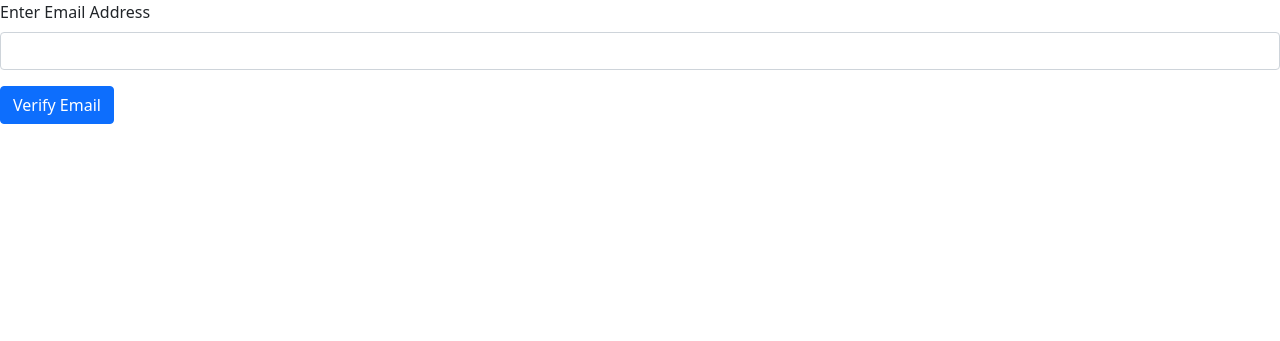
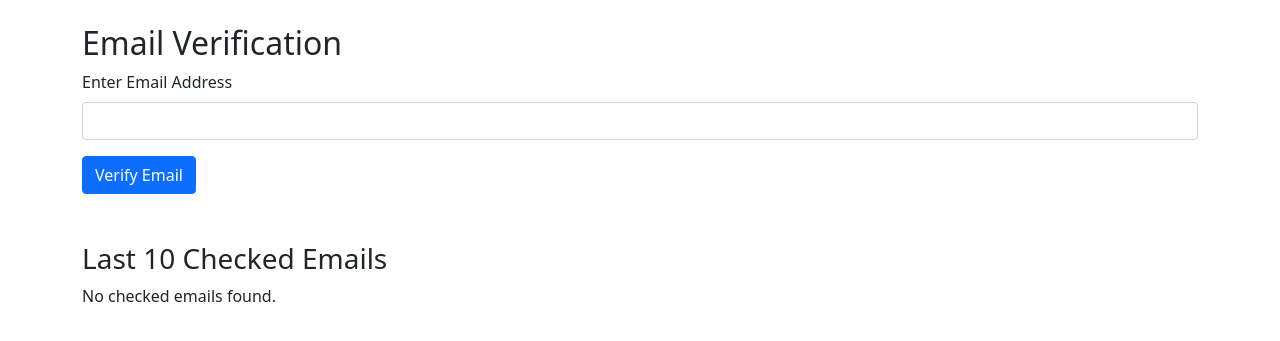
Before and after one commit to Nightwalker28/email-verification, a Flask app: page /verify in a window 1280 px wide. Shown: the top 341 px of the page. Run offline with Flask 3, Linux system fonts and the light colour scheme; the visitor is signed in with stand-in values (Sample User, id 1).

Commit message:
added cache n fixed db

```diff
--- a/app.py
+++ b/app.py
@@ -6,6 +6,7 @@ import numpy as np
 from flask import Flask, render_template, request, send_from_directory, jsonify, session, redirect, url_for, flash
 from authlib.integrations.flask_client import OAuth
 from flask_session import Session
+from sqlalchemy.orm import aliased
 import os
 import logging
 from dotenv import load_dotenv
@@ -15,6 +16,8 @@ from flask_sqlalchemy import SQLAlchemy
 from werkzeug.utils import secure_filename
 from logging.handlers import RotatingFileHandler
 import chardet
+from flask_migrate import Migrate
+from datetime import datetime
 from werkzeug.security import check_password_hash, generate_password_hash
 
 # Load environment variables
@@ -24,17 +27,18 @@ load_dotenv()
 app = Flask(__name__)
 app.secret_key = os.environ.get('SECRET_KEY')
 
+# Configure SQLAlchemy
+app.config['SQLALCHEMY_DATABASE_URI'] = 'mysql+mysqlconnector://root:@localhost/emailtool'
+app.config['SQLALCHEMY_TRACK_MODIFICATIONS'] = False
+db = SQLAlchemy(app)
+migrate = Migrate(app, db)
+
 # Configure session
 app.config['SESSION_TYPE'] = 'filesystem'
 app.config['SESSION_COOKIE_SECURE'] = True
 app.config['SESSION_COOKIE_HTTPONLY'] = True
 app.config['SESSION_COOKIE_SAMESITE'] = 'Lax'
 Session(app)
-
-# Configure SQLAlchemy
-app.config['SQLALCHEMY_DATABASE_URI'] = 'mysql+mysqlconnector://root:@localhost/emailtool'
-app.config['SQLALCHEMY_TRACK_MODIFICATIONS'] = False
-db = SQLAlchemy(app)
 
 class User(db.Model):
     __tablename__ = 'users'
@@ -45,11 +49,30 @@ class User(db.Model):
     email = db.Column(db.String(255), unique=True, nullable=False)
     password = db.Column(db.String(255), nullable=False)
     is_google = db.Column(db.Boolean, default=False)
+    is_paid = db.Column(db.Boolean, default=False)
+    verification_attempts = db.Column(db.Integer, default=0)
+    last_reset = db.Column(db.DateTime, default=datetime.utcnow)
 
 
     def __repr__(self):
         return f'<User {self.email}>'
 
+searched_email_user = db.Table('searched_email_user',
+    db.Column('user_id', db.Integer, db.ForeignKey('users.user_id'), primary_key=True),
+    db.Column('email_id', db.Integer, db.ForeignKey('searched_emails.email_id'), primary_key=True),
+    db.Column('timestamp', db.DateTime, default=datetime.utcnow)  # New timestamp column
+)
+
+class SearchedEMail(db.Model):
+    __tablename__ = 'searched_emails'
+
+    email_id = db.Column(db.Integer, primary_key=True)
+    email = db.Column(db.String(120), nullable=False, unique=True)
+    result = db.Column(db.String(50))  # Column for the result of the email verification
+    provider = db.Column(db.String(50))  # Column for the email provider
+    role_based = db.Column(db.Boolean)  # Column indicating if it's role-based
+    accept_all = db.Column(db.Boolean)  # Column indicating if the provider accepts all emails
+    full_inbox = db.Column(db.Boolean)
 
 
 # Configure OAuth
@@ -72,8 +95,13 @@ handler = RotatingFileHandler('app.log', maxBytes=10000000, backupCount=1)
 handler.setLevel(logging.INFO)
 formatter = logging.Formatter('%(asctime)s - %(name)s - %(levelname)s - %(message)s')
 handler.setFormatter(formatter)
-logger = logging.getLogger(__name__)
+logger = logging.getLogger()
+logger.setLevel(logging.INFO)
 logger.addHandler(handler)
+app.logger.handlers = []
+app.logger.addHandler(handler)
+app.logger.setLevel(logging.INFO)
+
 
 def detect_file_properties(filepath):
     """Detect the encoding and delimiter of the CSV file."""
@@ -87,17 +115,36 @@ def detect_file_properties(filepath):
 
 def detect_email_column(df):
     """Detects the column containing email addresses."""
+    logger.info('Detecting email column...')
     for column in df.columns:
         # Check if the column name is related to email
         if re.search(r'email|e-mail|email address', column, re.IGNORECASE):
+            logger.info(f'Email column detected: {column}')
             return column
+    logger.warning('No email column found')
     return None
 
 def sanitize_email(email):
     """Sanitize and validate email addresses."""
     if not isinstance(email, str):
+        logger.warning(f'Invalid email format: {email}')
         return None
-    return email.strip().lower()
+
+    sanitized_email = email.strip().lower()
+
+    # Simple email validation check (you may need a more comprehensive check)
+    if '@' not in sanitized_email or '.' not in sanitized_email:
+        logger.warning(f'Invalid email address after sanitization: {sanitized_email}')
+        return None
+
+    return sanitized_email
+
+def reset_verification_attempts(user):
+    current_date = datetime.utcnow()
+    if user.last_reset is None or user.last_reset.month != current_date.month:
+        user.verification_attempts = 0
+        user.last_reset = current_date
+        db.session.commit()
 
 def is_valid_email(email):
     if isinstance(email, float) and np.isnan(email):
@@ -170,7 +217,11 @@ def extract_provider_from_mx(mx_record, providers):
     return 'Unknown Provider'
 
 def perform_email_verification(email, providers, roles):
+    """Perform email verification and return detailed verification information."""
+    logger.info(f'Starting verification for email: {email}')
+
     if not is_valid_email(email):
+        logger.warning(f'Invalid email format: {email}')
         return {
             'result': "Invalid email format",
             'provider': 'Unknown Provider',
@@ -179,11 +230,36 @@ def perform_email_verification(email, providers, roles):
             'full_inbox': 'No'
         }
 
+    # Step 1: Check the database for existing verification results
+    existing_email = SearchedEMail.query.filter_by(email=email).first()
+    if existing_email:
+        logger.info(f'Found existing email verification result for {email}')
+        return {
+            'result': existing_email.result,
+            'provider': existing_email.provider,
+            'role_based': 'Yes' if existing_email.role_based else 'No',
+            'accept_all': 'Yes' if existing_email.accept_all else 'No',
+            'full_inbox': 'Yes' if existing_email.full_inbox else 'No'
+        }
+
     domain = email.split('@')[-1]
     username = email.split('@')[0]
-    mx_records = get_mx_records(domain)
+
+    # Fetch MX records
+    try:
+        mx_records = get_mx_records(domain)
+    except Exception as e:
+        logger.error(f'Error fetching MX records for domain {domain}: {e}')
+        return {
+            'result': "Error fetching MX records",
+            'provider': 'Unknown Provider',
+            'role_based': 'No',
+            'accept_all': 'No',
+            'full_inbox': 'No'
+        }
 
     if not mx_records:
+        logger.info(f'No MX records found for domain {domain}')
         return {
             'result': "No MX records found",
             'provider': 'Unknown Provider',
@@ -192,21 +268,72 @@ def perform_email_verification(email, providers, roles):
             'full_inbox': 'No'
         }
 
-    provider = next((extract_provider_from_mx(mx, providers) for mx in mx_records if extract_provider_from_mx(mx, providers) != 'Unknown Provider'), 'Unknown Provider')
+    # Find provider
+    provider = 'Unknown Provider'
+    for mx in mx_records:
+        for keyword, temp_provider in providers.items():
+            if keyword in mx:
+                provider = temp_provider
+                break
+        if provider != 'Unknown Provider':
+            break
 
-    # Get both email existence and full inbox status
-    email_exists, full_inbox = verify_email(mx_records, email)
+    # Verify email existence and full inbox status
+    try:
+        email_exists, full_inbox = verify_email(mx_records, email)
+    except Exception as e:
+        logger.error(f'Error verifying email {email}: {e}')
+        email_exists = False
+        full_inbox = False
 
-    # Check if the domain accepts all emails (catch-all)
+    # Check for catch-all/accept-all domain
     fake_email = f"blablabla@{domain}"
-    accept_all, _ = verify_email(mx_records, fake_email)  # full_inbox check is not needed here for fake email
+    try:
+        accept_all, _ = verify_email(mx_records, fake_email)
+    except Exception as e:
+        logger.error(f'Error checking catch-all status for domain {domain}: {e}')
+        accept_all = False
 
-    # Set the initial result
+    # Determine result based on verification status
     result = "Email exists" if email_exists else "Email does not exist"
-
-    # Customize the result if both email exists and accept_all is 'Yes'
     if email_exists and accept_all:
         result = "Risky"
+
+    logger.info(f'Verification result for email {email}: {result}, Provider: {provider}, Role-Based: {username in roles}, Accept-All: {accept_all}, Full Inbox: {full_inbox}')
+
+    # Step 2: Add or update the email verification record in SearchedEMail table
+    new_email_record = SearchedEMail(
+        email=email,
+        result=result,
+        provider=provider,
+        role_based=1 if username in roles else 0,
+        accept_all=1 if accept_all else 0,
+        full_inbox=1 if full_inbox else 0
+    )
+    db.session.add(new_email_record)
+    db.session.commit()
+
+    # Get or create the SearchedEMail entry
+    searched_email_entry = SearchedEMail.query.filter_by(email=email).first()
+
+    # Step 3: Check if the user has already verified this email, if so update the timestamp
+    user_id = session['user']
+    existing_entry = db.session.query(searched_email_user).filter_by(user_id=user_id, email_id=searched_email_entry.email_id).first()
+
+    if existing_entry:
+        # Update the timestamp to the current time
+        db.session.execute(
+            searched_email_user.update().
+            where(searched_email_user.c.user_id == user_id).
+            where(searched_email_user.c.email_id == searched_email_entry.email_id).
+            values(timestamp=datetime.utcnow())
+        )
+    else:
+        # Create a new entry if it does not exist
+        new_entry = searched_email_user.insert().values(user_id=user_id, email_id=searched_email_entry.email_id, timestamp=datetime.utcnow())
+        db.session.execute(new_entry)
+
+    db.session.commit()
 
     return {
         'result': result,
@@ -215,7 +342,6 @@ def perform_email_verification(email, providers, roles):
         'accept_all': 'Yes' if accept_all else 'No',
         'full_inbox': 'Yes' if full_inbox else 'No'
     }
-
 
 
 def load_file(filename, separator=None):
@@ -240,7 +366,11 @@ roles = load_file('roles.txt')
 
 @app.route('/')
 def indexview():
-    return render_template('index.html')
+    # Check if the user is in session
+    if 'user' in session:  # Replace 'user_id' with the appropriate key used for session management
+        return redirect(url_for('homeview'))  # Redirect to the home view if the user is logged in
+    else:
+        return render_template('index.html')
 
 @app.route('/home')
 def homeview():
@@ -251,67 +381,144 @@ def homeview():
 @app.route('/verify')
 def verifyview():
     if 'user' in session:
-        return render_template('verify.html')
+        user_id = session['user']
+
+        # Alias for the association table to use in the query
+        searched_email_user_alias = aliased(searched_email_user)
+
+        # Get the last 10 emails checked by the user, ordered by the timestamp in the association table
+        last_checked_emails = db.session.query(SearchedEMail) \
+            .join(searched_email_user_alias, SearchedEMail.email_id == searched_email_user_alias.c.email_id) \
+            .filter(searched_email_user_alias.c.user_id == user_id) \
+            .order_by(searched_email_user_alias.c.timestamp.desc()) \
+            .limit(10).all()
+
+        return render_template('verify.html', last_checked_emails=last_checked_emails)
+
     return redirect('/')
+
 
 @app.route('/list')
 def listview():
     if 'user' in session:
-        return render_template('list.html')
+        user = User.query.get(session['user'])
+        if user.is_paid:
+            return render_template('list.html')
+        else:
+            return jsonify({'error': 'This feature is available for paid users only.'}), 403
     return redirect('/')
+
 
 @app.route('/verify', methods=['POST'])
 def verify_email_address():
+    if 'user' not in session:
+        return redirect('/')
+
+    user = User.query.get(session['user'])
+
+    reset_verification_attempts(user)
+
+    if not user.is_paid and user.verification_attempts >= 50:
+        return jsonify({'error': 'Free plan users can only perform 50 verifications per month.'}), 403
+
     data = request.get_json()
     email = data.get('email')
 
+    # Perform email verification
     verification_details = perform_email_verification(email, providers, roles)
 
+    # Get or create the SearchedEMail entry
+    searched_email_entry = SearchedEMail.query.filter_by(email=email).first()
+    if not searched_email_entry:
+        # Create a new entry if it does not exist
+        searched_email_entry = SearchedEMail(email=email, result=verification_details['result'])
+        db.session.add(searched_email_entry)
+        db.session.commit()
+
+    # Now store the user_id and email_id in the association table
+    add_verified_email_for_user(user.user_id, searched_email_entry.email_id)
+
+    if not user.is_paid:
+        user.verification_attempts += 1
+        db.session.commit()
+
     return jsonify(verification_details), 200
+
+def add_verified_email_for_user(user_id, email_id):
+    existing_entry = db.session.query(searched_email_user).filter_by(user_id=user_id, email_id=email_id).first()
+
+    if existing_entry:
+        # Update the timestamp to the current time
+        db.session.execute(
+            searched_email_user.update().
+            where(searched_email_user.c.user_id == user_id).
+            where(searched_email_user.c.email_id == email_id).
+            values(timestamp=datetime.utcnow())
+        )
+        db.session.commit()
+    else:
+        # Create a new entry if it does not exist
+        new_entry = searched_email_user.insert().values(user_id=user_id, email_id=email_id, timestamp=datetime.utcnow())
+        db.session.execute(new_entry)
+        db.session.commit()
+
 
 @app.route('/upload', methods=['POST'])
 def upload_file():
     # Check if 'csvFile' key is in request.files and if a file is selected
     if 'csvFile' not in request.files or not request.files['csvFile'].filename:
+        logger.error('No selected file')
         return jsonify({'error': 'No selected file'}), 400
 
     file = request.files['csvFile']
 
     # Validate file extension
     if not file.filename.lower().endswith('.csv'):
+        logger.error('Invalid file format. Please upload a CSV file.')
         return jsonify({'error': 'Invalid file format. Please upload a CSV file.'}), 400
 
     filename = secure_filename(file.filename)
     filepath = os.path.join(UPLOAD_FOLDER, filename)
     file.save(filepath)
+    logger.info(f'File uploaded: {filename}')
 
     # Detect file properties
     encoding, delimiter = detect_file_properties(filepath)
+    logger.info(f'Detected file properties: encoding={encoding}, delimiter={delimiter}')
 
     try:
         # Read CSV with detected properties
         df = pd.read_csv(filepath, encoding=encoding, delimiter=delimiter)
+        logger.info('CSV file read successfully')
     except Exception as e:
+        logger.error(f'Failed to read CSV: {str(e)}')
         return jsonify({'error': f'Failed to read CSV: {str(e)}'}), 400
 
     # Detect the email column
     email_column = detect_email_column(df)
     if not email_column:
+        logger.error('No email column found')
         return jsonify({'error': "No email column found"}), 400
+
+    logger.info(f'Email column detected: {email_column}')
 
     # Sanitize email addresses
     df[email_column] = df[email_column].apply(sanitize_email)
+    logger.info('Email addresses sanitized')
 
     def process_emails():
         results = []
         for email in df[email_column]:
+            logger.info(f'Processing email: {email}')
             verification_details = perform_email_verification(email, providers, roles)
+            logger.info(f'Email: {email}, Verification Details: {verification_details}')
             results.append(verification_details)
         return pd.DataFrame(results)
 
     result_df = process_emails()
-    df[['Result', 'Provider', 'RoleBased', 'AcceptAll', 'Full Inbox']] = result_df[['result', 'provider', 'role_based', 'accept_all','full_inbox']]
+    df[['Result', 'Provider', 'RoleBased', 'AcceptAll', 'Full Inbox']] = result_df[['result', 'provider', 'role_based', 'accept_all', 'full_inbox']]
     df.to_csv(filepath, index=False)
+    logger.info(f'Updated CSV file saved: {filename}')
 
     return jsonify({'filename': filename}), 200
 
@@ -352,9 +559,9 @@ def manual_signup():
 
         # Check if user already exists
         existing_user = User.query.filter_by(email=email).first()
+        # If the user exists, show a message instead of redirecting
         if existing_user:
-            flash('Email is already registered. Please log in.')
-            return redirect(url_for('indexview'))
+            return jsonify({'message': 'Email is already registered. Please log in.'}), 400
 
         # Create new user
         hashed_password = generate_password_hash(password)  # Hash the password for security
@@ -363,7 +570,8 @@ def manual_signup():
             last_name=last_name,
             email=email,
             password=hashed_password,
-            is_google=False
+            is_google=False,
+            is_paid=True
         )
         db.session.add(new_user)
         db.session.commit()
@@ -414,7 +622,8 @@ def google_auth():
                 last_name=last_name,
                 email=email,
                 password='',  # Password is not set for Google sign-in users
-                is_google=True
+                is_google=True,
+                is_paid=True
             )
             db.session.add(new_user)
             db.session.commit()
@@ -425,8 +634,16 @@ def google_auth():
     except Exception as e:
         logger.error(f"OAuth error: {e}")
         flash("An authentication error occurred.")
-        return redirect('/index')
+        return redirect('/')
 
+@app.route('/logout')
+def logout():
+    session.pop('user', None)
+    session.pop('user_email', None)
+    flash('You have been logged out.')
+    return redirect(url_for('indexview'))
 
 if __name__ == '__main__':
     app.run(debug=True)
+    with app.app_context():
+        db.create_all()
--- a/requirements.txt
+++ b/requirements.txt
@@ -1,12 +1,14 @@
 aiohappyeyeballs==2.4.0
 aiohttp==3.10.5
 aiosignal==1.3.1
+alembic==1.13.3
 attrs==24.2.0
 Authlib==1.3.1
 blinker==1.8.2
 cachelib==0.13.0
 certifi==2024.7.4
 cffi==1.17.0
+chardet==5.2.0
 charset-normalizer==3.3.2
 click==8.1.7
 colorama==0.4.6
@@ -14,7 +16,9 @@ cryptography==43.0.0
 Deprecated==1.2.14
 dnspython==2.6.1
 Flask==3.0.3
+Flask-Cors==5.0.0
 Flask-Limiter==3.8.0
+Flask-Migrate==4.0.7
 Flask-Session==0.8.0
 Flask-SQLAlchemy==3.1.1
 flask-talisman==1.1.0
@@ -25,6 +29,7 @@ importlib_resources==6.4.3
 itsdangerous==2.2.0
 Jinja2==3.1.4
 limits==3.13.0
+Mako==1.3.5
 markdown-it-py==3.0.0
 MarkupSafe==2.1.5
 mdurl==0.1.2
--- a/templates/verify.html
+++ b/templates/verify.html
@@ -1,5 +1,5 @@
 <!DOCTYPE html>
-<html>
+<html lang="en">
 <head>
     <meta charset="UTF-8">
     <meta name="viewport" content="width=device-width, initial-scale=1.0">
@@ -8,7 +8,9 @@
     <link rel="stylesheet" href="/static/css/style.css">
 </head>
 <body>
+    <div class="container mt-4">
         <!-- Manual Email Verification Section -->
+        <h2>Email Verification</h2>
         <form id="manualEmailForm">
             <div class="mb-3">
                 <label for="emailAddress" class="form-label">Enter Email Address</label>
@@ -19,6 +21,39 @@
         <div id="manualResultSection" class="mt-3">
             <p id="manualResult"></p>
         </div>
+
+        <!-- Last 10 Checked Emails Section -->
+        <h3 class="mt-5">Last 10 Checked Emails</h3>
+        {% if last_checked_emails %}
+        <table class="table table-bordered mt-3">
+            <thead>
+                <tr>
+                    <th>Email</th>
+                    <th>Result</th>
+                    <th>Provider</th>
+                    <th>Role Based</th>
+                    <th>Accept All</th>
+                    <th>Full Inbox</th>
+                </tr>
+            </thead>
+            <tbody>
+                {% for email_record in last_checked_emails %}
+                <tr>
+                    <td>{{ email_record.email }}</td>
+                    <td>{{ email_record.result }}</td>
+                    <td>{{ email_record.provider }}</td>
+                    <td>{{ 'Yes' if email_record.role_based else 'No' }}</td>
+                    <td>{{ 'Yes' if email_record.accept_all else 'No' }}</td>
+                    <td>{{ 'Yes' if email_record.full_inbox else 'No' }}</td>
+                </tr>
+                {% endfor %}
+            </tbody>
+        </table>
+        {% else %}
+        <p>No checked emails found.</p>
+        {% endif %}
+    </div>
+
     <script src="https://code.jquery.com/jquery-3.6.0.min.js"></script>
     <script src="/static/js/script.js"></script>
 </body>
```
Also changed, not shown: templates/home.html (+15 -0 lines), static/js/script.js (line endings or trailing spaces), templates/index.html (line endings or trailing spaces), templates/list.html (line endings or trailing spaces), templates/signup.html (line endings or trailing spaces), 1 other file. Lines whose indentation alone changed are shown as unchanged.
